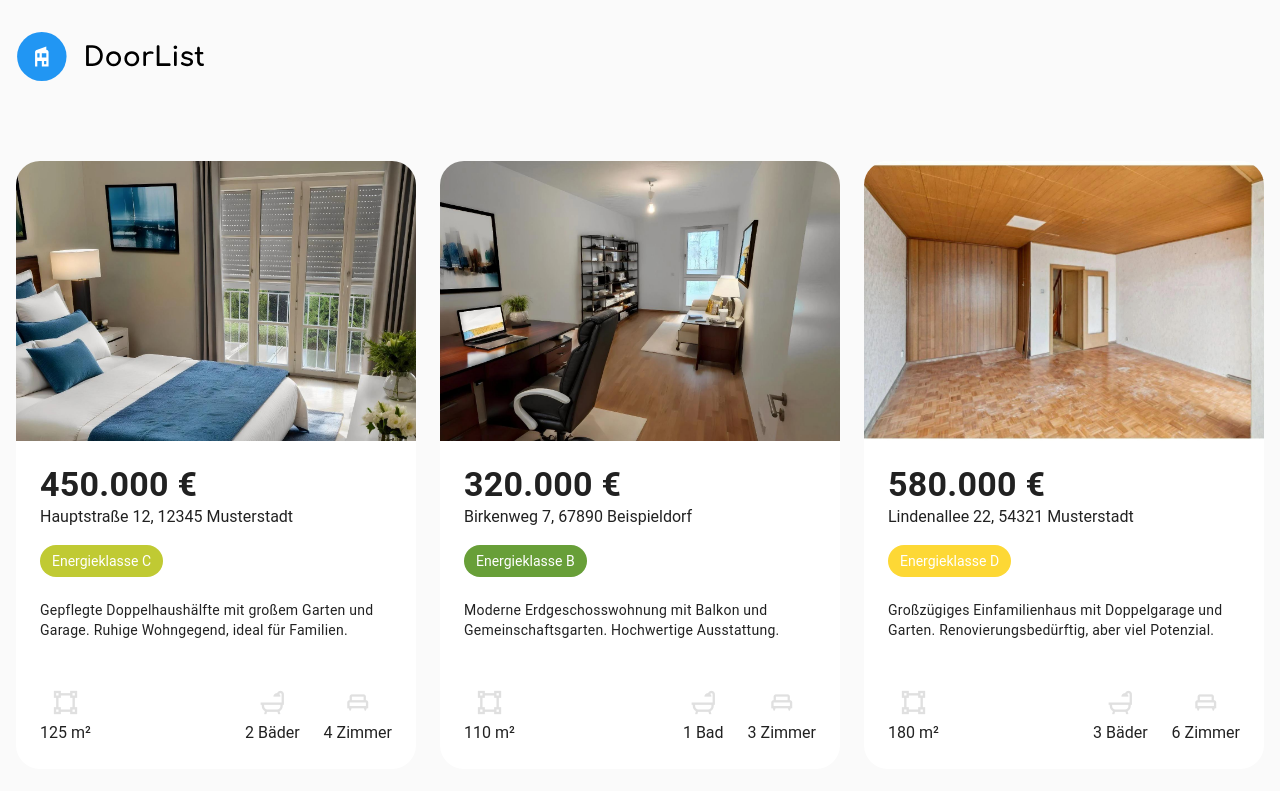
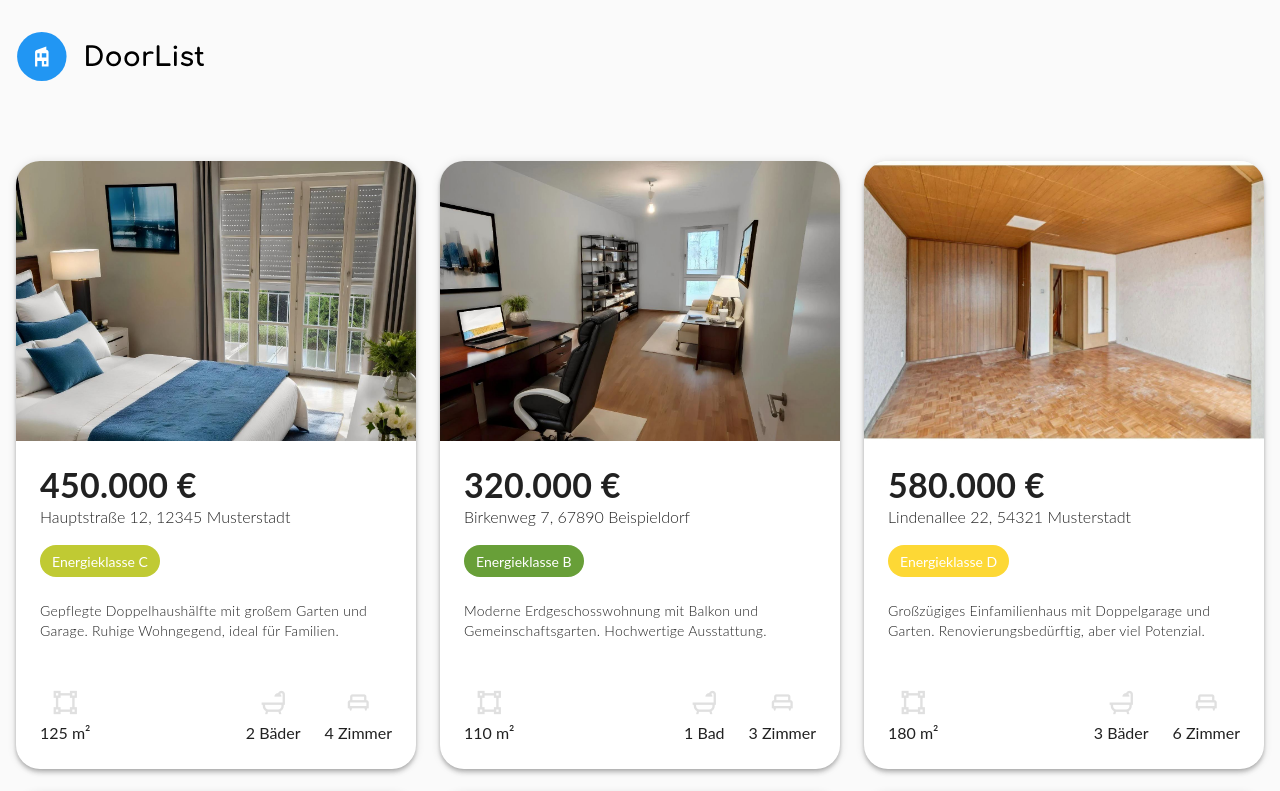
Before and after one commit to mkitzmann/doorlist, a Vue app: page / in a window 1280 px wide. Shown: the top 791 px of the page. Built offline with nearby package versions, Linux system fonts and the light colour scheme.

Commit message:
improve styling

```diff
--- a/src/App.vue
+++ b/src/App.vue
@@ -23,4 +23,8 @@
 a {
   text-decoration: none;
 }
+
+* {
+  font-family: "Lato" !important;
+}
 </style>
--- a/src/components/PropertyCard.vue
+++ b/src/components/PropertyCard.vue
@@ -1,6 +1,11 @@
 <template>
+  <v-hover v-slot="{ isHovering, props }">
     <RouterLink :to="'/property/' + slug">
-    <v-card class="h-100 d-flex flex-column">
+      <v-card
+        class="h-100 d-flex flex-column"
+        v-bind="props"
+        :elevation="isHovering ? 10 : 4"
+      >
         <v-img
           v-if="images && images[0]"
           height="280px"
@@ -13,7 +18,7 @@
             <div class="text-h4 font-weight-bold">
               {{ formattedPrice }}
             </div>
-          <div>
+            <div class="font-weight-light">
               {{ address.street }}, {{ address.postcode }}
               {{ address.city }}
             </div>
@@ -26,7 +31,9 @@
             Energieklasse {{ energy_class }}</v-chip
           >
         </div>
-      <v-card-text class="text-body-2 pa-6">{{ description }}</v-card-text>
+        <v-card-text class="text-body-2 pa-6 font-weight-light">{{
+          description
+        }}</v-card-text>
         <v-spacer></v-spacer>
         <div class="pa-6 d-flex ga-6 mt-auto">
           <FeatureIcon icon="mdi-vector-square">{{ area }} m²</FeatureIcon>
@@ -39,6 +46,7 @@
         </div>
       </v-card>
     </RouterLink>
+  </v-hover>
 </template>
 
 <script setup lang="ts">
--- a/src/plugins/vuetify.ts
+++ b/src/plugins/vuetify.ts
@@ -24,7 +24,6 @@ const doorlistTheme: ThemeDefinition = {
 export default createVuetify({
   defaults: {
     VCard: {
-      flat: true,
       class: "rounded-xl",
     },
   },
```
Also changed, not shown: vite.config.mts, 1 other file (tests, documents, lock files or other folders). Lines whose indentation alone changed are shown as unchanged.
